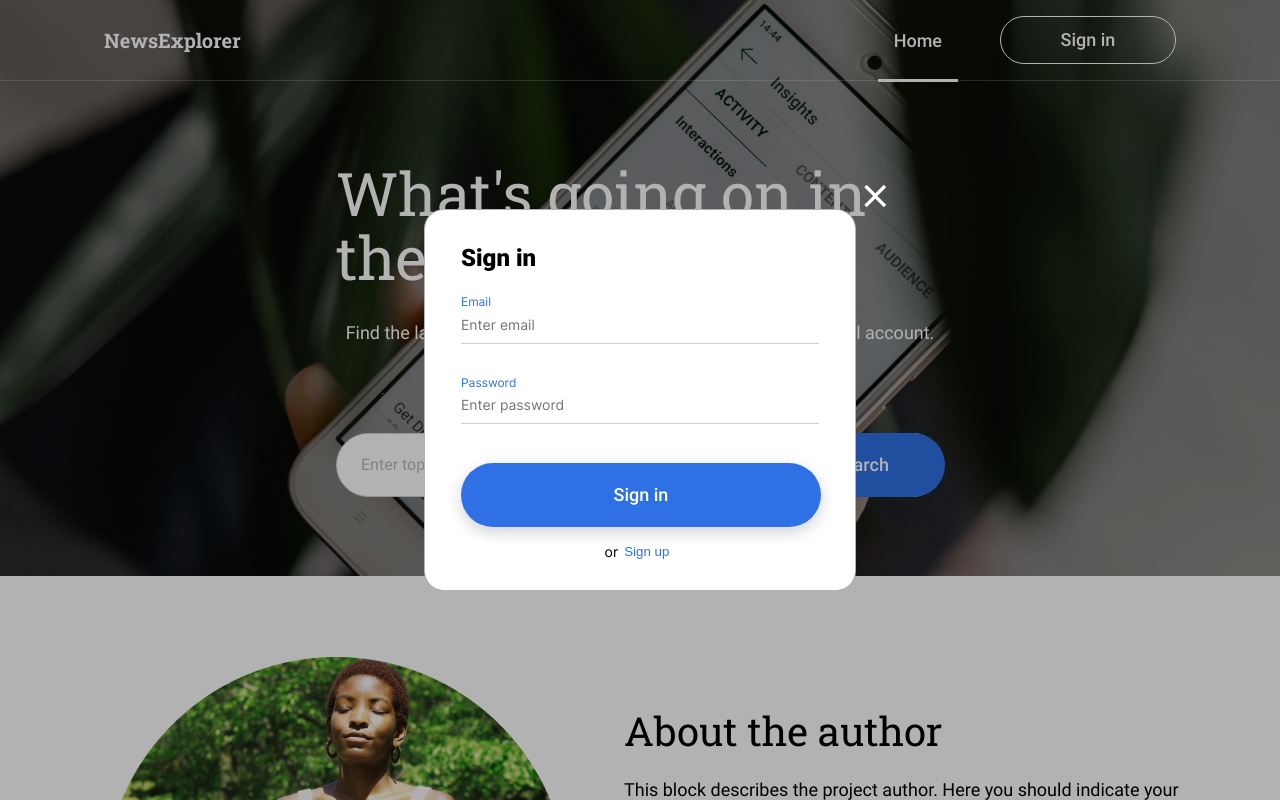
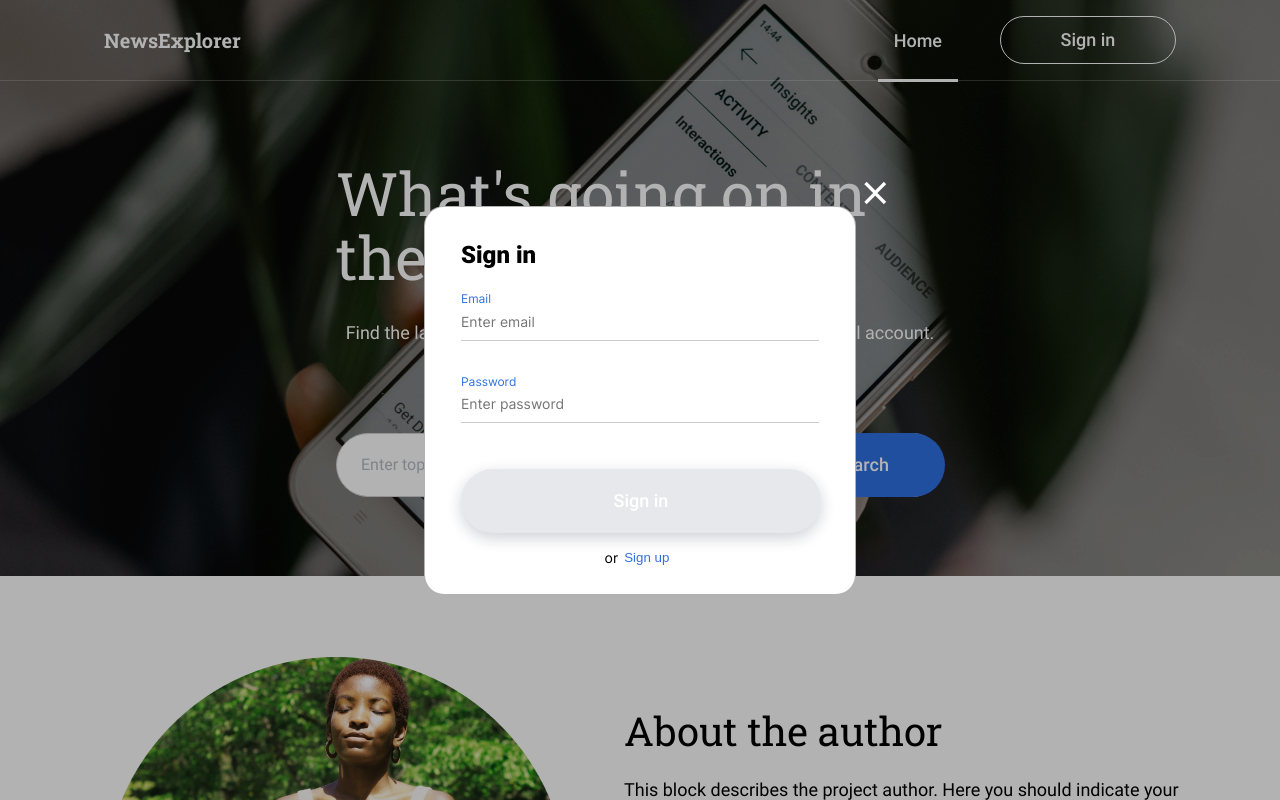
Before and after one commit to xhundo/news-explorer-frontend, a React (Create React App) app: page / in a window 1280 px wide. Both pictures are taken after a click on the button "Sign in". Shown: the top 800 px of the page. Built offline with nearby package versions, Linux system fonts and the light colour scheme.

Commit message:
add form validator

```diff
--- /dev/null
+++ b/src/components/FormValidator/FormValidator.js
@@ -0,0 +1,50 @@
+import { useCallback, useState } from 'react';
+
+export function useFormValidator() {
+  const [email, setEmail] = useState('');
+  const [password, setPassword] = useState('');
+  const [username, setUsername] = useState('');
+  const [errors, setErrors] = useState({});
+  const [isValid, setIsValid] = useState(false);
+
+  const handleChange = (e) => {
+    setEmail(e.target.value);
+    setErrors({ ...errors, email: e.target.validationMessage });
+    setIsValid(e.target.closest('form').checkValidity());
+  };
+
+  const handlePasswordChange = (e) => {
+    setPassword(e.target.value);
+    setErrors({ ...errors, password: e.target.validationMessage });
+    setIsValid(e.target.closest('form').checkValidity());
+  };
+
+  const handleUsernameChange = (e) => {
+    setUsername(e.target.value);
+    setErrors({ ...errors, username: e.target.validationMessage });
+    setIsValid(e.target.closest('form').checkValidity());
+  };
+
+  const resetForm = useCallback(
+    (newErrors = {}, newIsValid = false) => {
+      setEmail('');
+      setPassword('');
+      setUsername('');
+      setErrors(newErrors);
+      setIsValid(newIsValid);
+    },
+    [email, username, password, setErrors, setIsValid],
+  );
+
+  return {
+    email,
+    password,
+    username,
+    handleChange,
+    errors,
+    isValid,
+    handlePasswordChange,
+    handleUsernameChange,
+    resetForm,
+  };
+}
--- a/src/components/Login/Login.css
+++ b/src/components/Login/Login.css
@@ -23,13 +23,22 @@
 .signin__input-email {
   border: none;
   border-bottom: 1px solid rgba(0, 0, 0, 0.2);
-  margin: 0 36px 31px 36px;
+  margin: 0 36px 0px 36px;
   padding: 0 0 10px 0;
   background-color: transparent;
   background-clip: text;
 }
 
 .signin__input-password {
+  border: none;
+  border-bottom: 1px solid rgba(0, 0, 0, 0.2);
+  margin: 0 36px 0 36px;
+  background-color: transparent;
+  background-clip: text;
+  padding: 0 0 10px 0;
+}
+
+.login__input-username {
   border: none;
   border-bottom: 1px solid rgba(0, 0, 0, 0.2);
   margin: 0 36px 39px 36px;
@@ -47,10 +56,22 @@
   padding: 0 0 10px 0;
 }
 
+.login__input {
+  display: flex;
+  flex-direction: column;
+  margin-bottom: 30px;
+}
+
+.login__input-password {
+  display: flex;
+  flex-direction: column;
+  margin-bottom: 43px;
+}
+
 .signin__modal-button {
   background: #2f71e5;
   width: 360px;
-  height: 64px;
+  min-height: 64px;
   margin: 0 35px 16px 36px;
   color: #fff;
   font-family: 'Roboto';
@@ -63,6 +84,21 @@
   border-radius: 100px;
   cursor: pointer;
   box-shadow: 0px 5px 15px rgba(14, 26, 57, 0.2);
+}
+
+.signin__modal-button:disabled {
+  background: #e6e8eb;
+  transition: 0.2s ease-in-out;
+}
+
+.signin__input-error {
+  color: red;
+  font-family: 'Inter';
+  font-size: 12px;
+  margin: 3px 0 0 35px;
+  max-height: 100%;
+  width: 358px;
+  box-sizing: content-box;
 }
 
 .signin__input-email::placeholder {
--- a/src/components/Login/Login.js
+++ b/src/components/Login/Login.js
@@ -2,6 +2,7 @@ import { useEffect } from 'react';
 import React from 'react';
 import ModalWithForm from '../ModalWithForm/ModalWithForm';
 import './Login.css';
+import { useFormValidator } from '../FormValidator/FormValidator';
 
 function Login({
   modalOpen,
@@ -18,35 +19,26 @@ function Login({
   handleAuth,
   handleModal,
 }) {
-  const [email, setEmail] = React.useState('');
-  const [password, setPassword] = React.useState('');
-  const [username, setUsername] = React.useState('');
+  const {
+    email,
+    password,
+    username,
+    handleChange,
+    errors,
+    handlePasswordChange,
+    handleUsernameChange,
+    isValid,
+    resetForm,
+  } = useFormValidator();
 
   useEffect(() => {
-    setEmail('');
-    setPassword('');
-    setUsername('');
+    resetForm('', null, false);
   }, [modalOpen, revertOptions]);
-
-  const handleEmail = (e) => {
-    setEmail(e.target.value);
-  };
-
-  const handlePassword = (e) => {
-    setPassword(e.target.value);
-  };
-
-  const handleUsername = (e) => {
-    setUsername(e.target.value);
-  };
 
   const handleUserLogin = (e) => {
     e.preventDefault();
     handleSubmit(email, password)
-      .then(() => {
-        setEmail('');
-        setPassword('');
-      })
+      .then(() => {})
       .catch((e) => {
         console.log(e);
       });
@@ -74,30 +66,53 @@ function Login({
       handleSignUpComplete={handleSignupComplete}
       revertSignUp={revertSignUp}
       closeByTarget={handleTarget}
+      isValid={isValid}
     >
       {signUpComplete ? (
         ``
       ) : (
         <>
           <label className="signin__label-email">Email</label>
+          <div className="login__input">
             <input
               required
               value={email}
               type="email"
-            onChange={(e) => handleEmail(e)}
+              onChange={handleChange}
               placeholder="Enter email"
               className="signin__input-email"
             />
+            <span className="signin__input-error">{errors?.email}</span>
+          </div>
           <label className="signin__label-password">Password</label>
+          {showSignUp ? (
             <input
               value={password}
-            onChange={(e) => handlePassword(e)}
+              onChange={handlePasswordChange}
               type="password"
               placeholder="Enter password"
+              minLength="2"
+              maxLength="30"
               className={
                 showSignUp ? `signin__input-signup` : `signin__input-password`
               }
             />
+          ) : (
+            <div className="login__input-password">
+              <input
+                value={password}
+                onChange={handlePasswordChange}
+                type="password"
+                placeholder="Enter password"
+                minLength="2"
+                maxLength="30"
+                className={
+                  showSignUp ? `signin__input-signup` : `signin__input-password`
+                }
+              />
+              <span className="signin__input-error">{errors?.password}</span>
+            </div>
+          )}
         </>
       )}
       {signUpComplete ? (
@@ -111,11 +126,12 @@ function Login({
               </label>
               <input
                 value={username}
-                onChange={(e) => handleUsername(e)}
+                onChange={handleUsernameChange}
                 type="text"
                 placeholder="Enter your username"
-                className="signin__input-password"
+                className="login__input-username"
               />
+              <span className="signin__input-error">{errors?.username}</span>
             </div>
           ) : (
             ``
--- a/src/components/ModalWithForm/ModalWithForm.css
+++ b/src/components/ModalWithForm/ModalWithForm.css
@@ -17,7 +17,7 @@
   position: relative;
   background-color: #fff;
   width: 430px;
-  height: 380px;
+  max-height: 100%;
   border-radius: 20px;
   border: 1px solid rgba(0, 0, 0, 0.3);
   z-index: 3;
@@ -27,7 +27,7 @@
   position: relative;
   background-color: #fff;
   width: 430px;
-  height: 458px;
+  max-height: 100%;
   border-radius: 20px;
   border: 1px solid rgba(0, 0, 0, 0.3);
 }
@@ -57,6 +57,7 @@
 .modal__form {
   display: flex;
   flex-direction: column;
+  height: 100%;
 }
 
 .modal__title {
--- a/src/components/ModalWithForm/ModalWithForm.js
+++ b/src/components/ModalWithForm/ModalWithForm.js
@@ -17,6 +17,7 @@ function ModalWithForm({
   handleSignUpComplete,
   handleSubmit,
   revertSignUp,
+  isValid,
 }) {
   return (
     <div
@@ -44,7 +45,7 @@ function ModalWithForm({
           {signUpComplete ? (
             ``
           ) : (
-            <button type="submit" className={selector}>
+            <button disabled={!isValid} type="submit" className={selector}>
               {buttonTxt}
             </button>
           )}
--- a/src/components/NewsCardList/NewsCardList.js
+++ b/src/components/NewsCardList/NewsCardList.js
@@ -21,7 +21,7 @@ function NewsCardList({
               <NewsCard
                 isSaved={isSaved}
                 handleSaved={handleSaved}
-                key={card?.author}
+                key={card?.content}
                 card={card}
                 isLoggedIn={isLoggedIn}
               />
@@ -30,7 +30,7 @@ function NewsCardList({
               <NewsCard
                 isSaved={isSaved}
                 handleSaved={handleSaved}
-                key={card?.author}
+                key={card?.content}
                 card={card}
                 isLoggedIn={isLoggedIn}
               />
```
Lines whose indentation alone changed are shown as unchanged.
